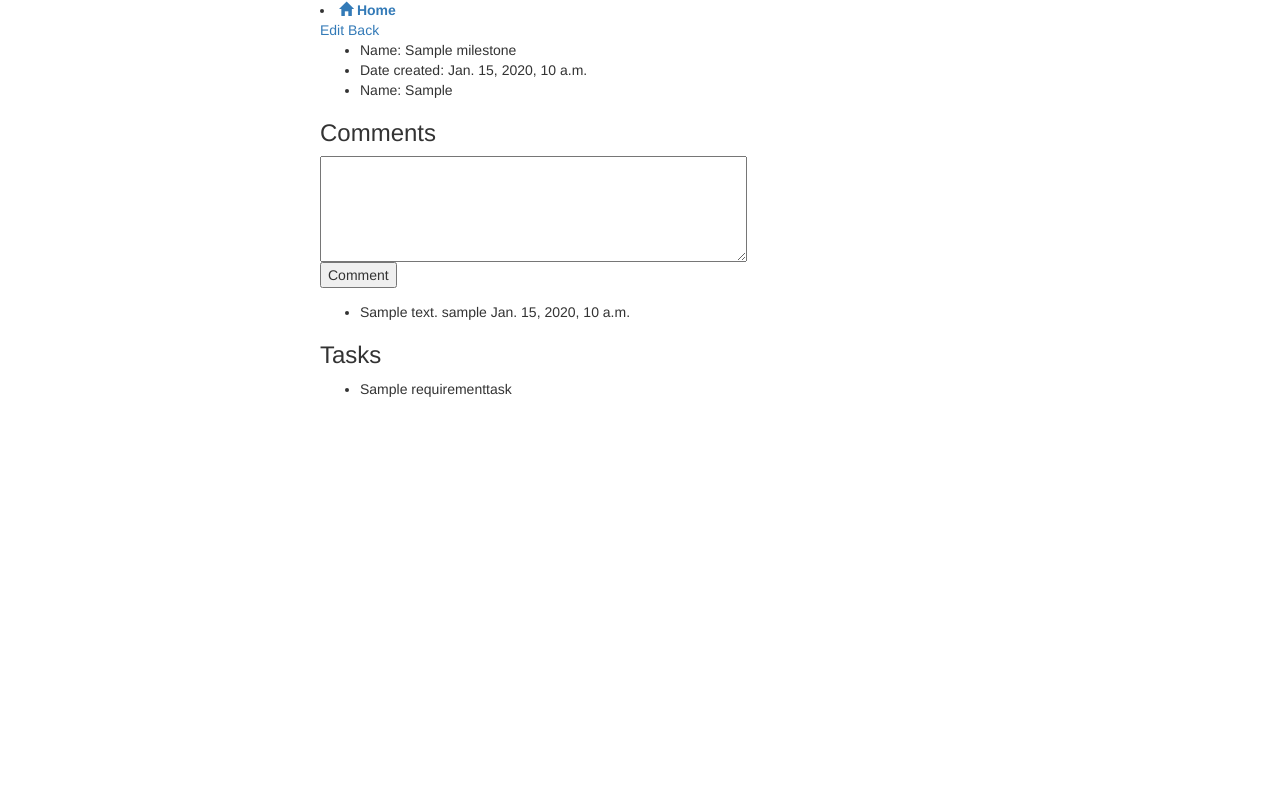
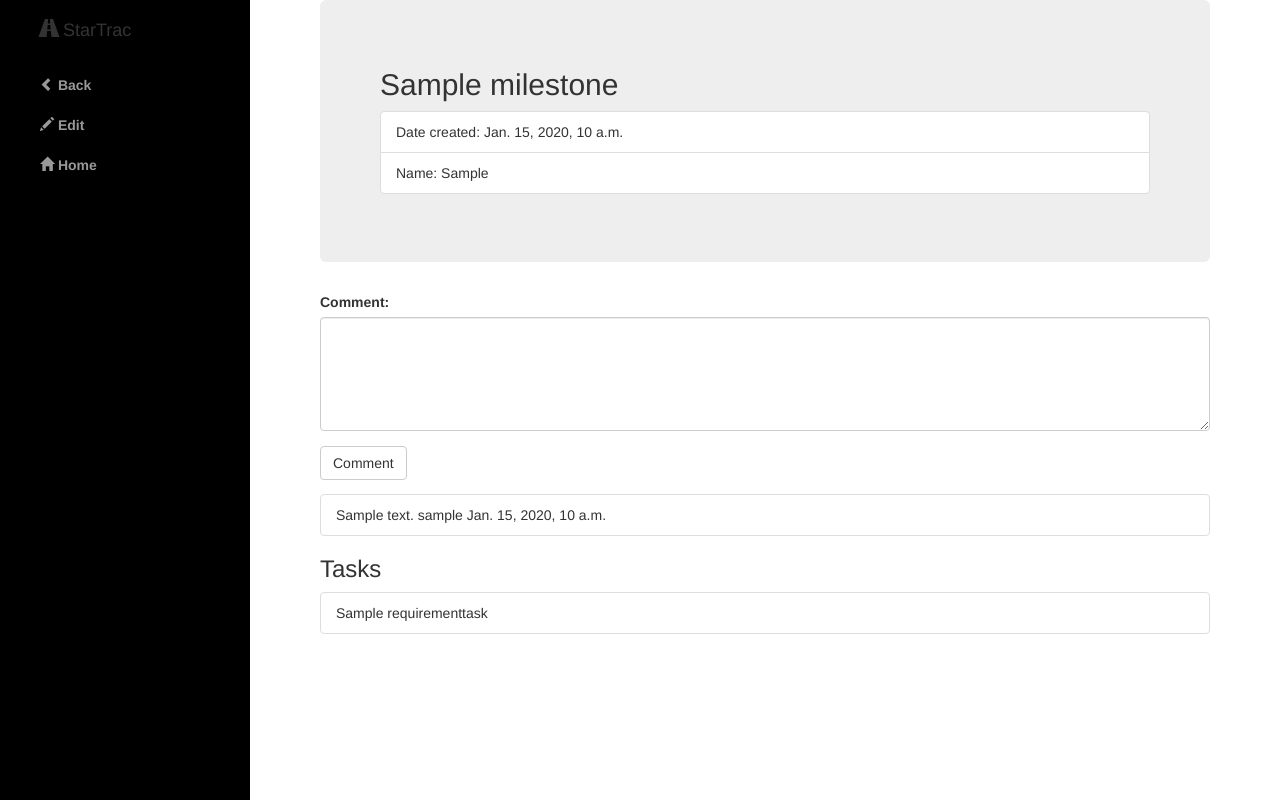
Before and after one commit to E2Soft/StarTrac, a Django app: page /tasks/mdetail/1/ in a window 1280 px wide. Run offline with Django 3.2, Linux system fonts and the light colour scheme; tables that the repository leaves empty hold one stand-in row (values such as "Sample post"); some libraries are stand-ins or nearby versions.

Commit message:
[UPDATE] dodat bootstrap na detail stranu

```diff
--- a/src/tasks/forms.py
+++ b/src/tasks/forms.py
@@ -21,13 +21,13 @@ class MilestoneForm(forms.ModelForm):
 
     def __init__(self, *args, **kwargs):
         super(MilestoneForm, self).__init__(*args, **kwargs)
-        #self.fields['date_created'].widget.attrs['class'] = 'datepicker'
+        self.fields['date_created'].widget.attrs['class'] = 'form-control'
         self.fields["summry"].widget = widgets.AdminTextareaWidget()
         self.fields["summry"].widget.attrs['class']='form-control'
         self.fields["summry"].widget.attrs['rows']='5'
 
         self.fields["name"].widget.attrs['class']='form-control'
-        self.fields["date_created"].widget.attrs['class']='form-control'
+        self.fields["date_created"].widget.attrs['id']='datepicker'
 
 class MilestonesList(ListView):
     model = Milestone
--- a/src/tasks/static/tasks/test.js
+++ b/src/tasks/static/tasks/test.js
@@ -32,7 +32,8 @@ $(document).ready(function(){
                 var usr = data['user'];
                 var dt = data['date'];
 
-            	$("#rez").append("<li><div>"+ content +" "+ usr +" "+ dt +"</div></li>");
+            	$("#rez").append("<li class=\"list-group-item\"><div>"+ content +" "+ usr +" "+ dt +"</div></li>");
+            	 $("#ccontent").val("")
             },
 
             error: function(){
@@ -44,5 +45,5 @@ $(document).ready(function(){
 });
 
 $(document).ready(function() {
-    $('.form-control').datepicker();
+    $('#datepicker').datepicker();
 });
--- a/src/tasks/templates/tasks/mdetail.html
+++ b/src/tasks/templates/tasks/mdetail.html
@@ -2,28 +2,29 @@
 {% block title %}Detail Page{% endblock %}
 
 {% block content %}
-<div>
-<ul>
-	<li>Name: {{milestone}}</li>
-	<li>Date created: {{milestone.date_created}}</li>
-	<li>Name: {{milestone.summry}}</li>
+<div class="jumbotron">
+<h2>{{milestone}}</h2>
+
+<ul class="list-group">
+	<li class="list-group-item">Date created: {{milestone.date_created}}</li>
+	<li class="list-group-item">Name: {{milestone.summry}}</li>
 </ul>
-<div>
+
+</div>
 
 <div>
-	<h3>Comments</h3>
+	<form method="post" id="form" role="form">{% csrf_token %}
+			<input type='hidden' name='pk' value='{{milestone.pk}}' id="pk" />
+			<div class="form-group">
+				<label for="comment">Comment:</label>
+				<textarea rows="5" cols="50" form="usrform" id="ccontent" class="form-control"></textarea>
+			</div>
+			<input type="submit" value="Comment" class="save btn btn-default" />
+	</form>
 
-	<div>
-		<form method="post" id="form">{% csrf_token %}
-			<input type='hidden' name='pk' value='{{milestone.pk}}' id="pk" />
-			<textarea rows="5" cols="50" form="usrform" id="ccontent"></textarea> </br>
-			<input type="submit" value="Comment" />
-		</form>
-	</div>
-
-	<ul id="rez">
+	<ul id="rez" class="list-group">
 		{% for event in milestone.event_set.all %}
-			<li>
+			<li class="list-group-item">
 				<div>
 					{{event.comment.content}}
 					{{event.comment.event_user.username}}
@@ -36,9 +37,9 @@
 
 <div>
 	<h3>Tasks</h3>
-	<ul>
+	<ul class="list-group">
 		{% for event in milestone.task_set.all %}
-				<li>{{event.task.name}}</li>
+				<li class="list-group-item">{{event.task.name}}</li>
 		{% endfor %}
 	</ul>
 </div>
@@ -46,10 +47,31 @@
 {% endblock %}
 
 {% block sidebar %}
-{{ block.super }}
-
-	<a href="{% url 'medit' milestone.pk %}">Edit</a>
-
-	<a href="{{back}}">Back</a>
-
+<div id="sidebar-wrapper">
+    	<ul class="sidebar-nav">
+        	<li class="sidebar-brand">
+            	<p>
+            		<span class="glyphicon glyphicon-road"></span>
+            		StarTrac
+            	</p>
+            </li>
+			<li>
+				<b>
+					<a href="{{back}}">
+						<span class="glyphicon glyphicon-chevron-left"></span>
+						Back
+					</a>
+				</b>
+			</li>
+			<li>
+				<b>
+					<a href="{% url 'medit' milestone.pk %}">
+						<span class="glyphicon glyphicon-pencil"></span>
+						Edit
+					</a>
+				</b>
+			</li>
+			{{block.super}}
+		</ul>
+	</div>
 {% endblock %}
```
